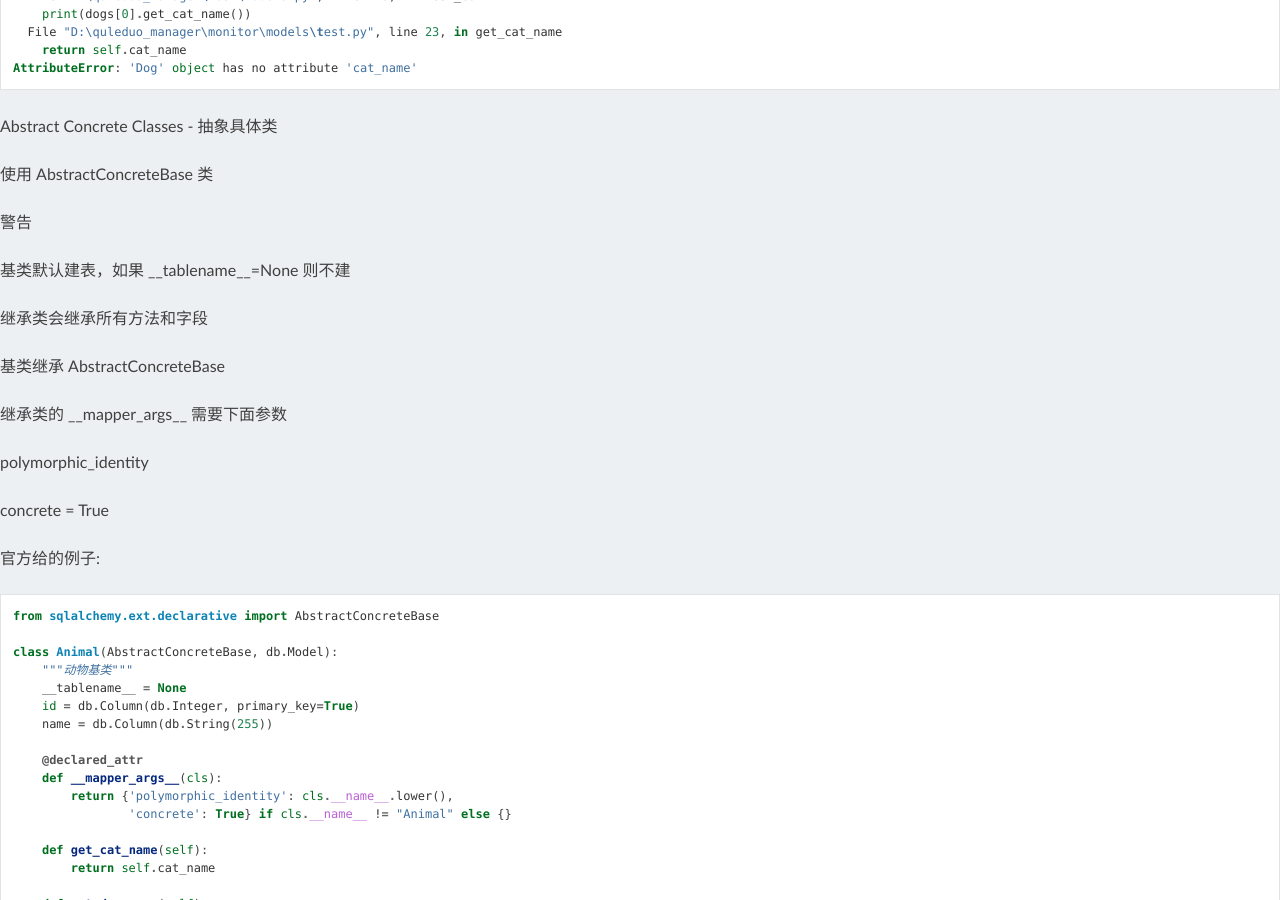
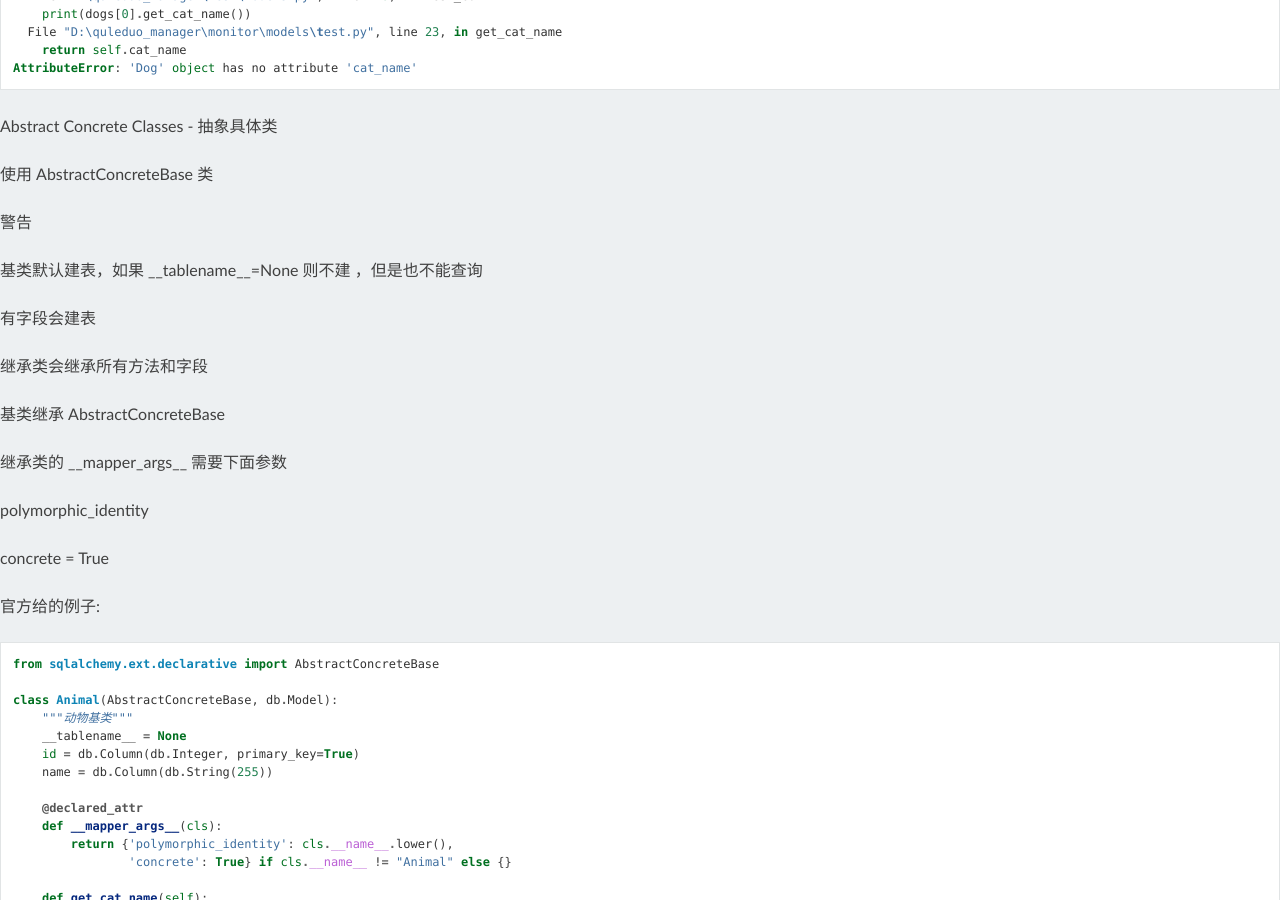
Before and after one commit to goodking-bq/golden-note, a Sphinx documentation site: the page built from source/python/sqlalchemy/inheritance.rst, in a window 1280 px wide and 900 px high, scrolled down 6590 px. Built offline with Sphinx 7.4.7 and the Read the Docs theme 2.0.0, drawn with Linux system fonts in a browser that asks for light colours.

Commit message:
inheritance

```diff
--- a/source/python/sqlalchemy/inheritance.rst
+++ b/source/python/sqlalchemy/inheritance.rst
@@ -363,7 +363,8 @@ Concrete Table Inheritance
 
         .. warning::
 
-            - 基类默认建表，如果 __tablename__=None 则不建
+            - 基类默认建表，如果 __tablename__=None 则不建 ，但是也不能查询
+            - 有字段会建表
             - 继承类会继承所有方法和字段
 
     - 基类继承 AbstractConcreteBase
```
